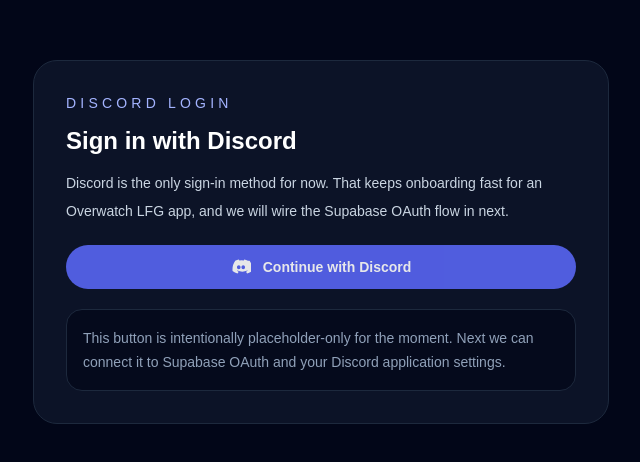
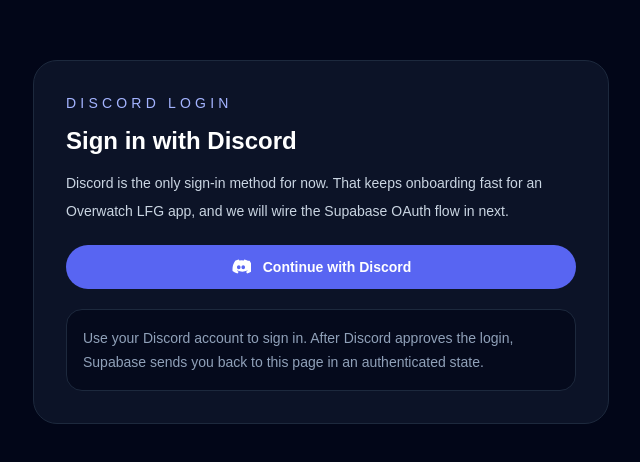
Before and after one commit to emijane/overclock.lol, a Next.js app in the folder overclock/: page /login in a window 1280 px wide. Shown: the part 158-620 px from the top of the page, without its empty margins (319-959 px from the left). Built offline with nearby package versions, Linux system fonts and the light colour scheme; no server answers.

Commit message:
refactor login page and add Discord OAuth starter

```diff
--- /dev/null
+++ b/overclock/app/auth/callback/route.ts
@@ -0,0 +1,27 @@
+import { NextResponse } from "next/server";
+
+import { createClient } from "@/lib/supabase/server";
+
+export async function GET(request: Request) {
+  const requestUrl = new URL(request.url);
+  const code = requestUrl.searchParams.get("code");
+  const next = requestUrl.searchParams.get("next") ?? "/login";
+  const origin = requestUrl.origin;
+
+  if (!code) {
+    return NextResponse.redirect(
+      `${origin}/login?type=error&message=Missing+Discord+auth+code.`
+    );
+  }
+
+  const supabase = await createClient();
+  const { error } = await supabase.auth.exchangeCodeForSession(code);
+
+  if (error) {
+    return NextResponse.redirect(
+      `${origin}/login?type=error&message=Unable+to+sign+in+with+Discord.`
+    );
+  }
+
+  return NextResponse.redirect(`${origin}${next}`);
+}
--- a/overclock/app/login/components/discord-login-card.tsx
+++ b/overclock/app/login/components/discord-login-card.tsx
@@ -1,4 +1,32 @@
+"use client";
+
+import { useState } from "react";
+
+import { createClient } from "@/lib/supabase/client";
+
 export function DiscordLoginCard() {
+  const [isLoading, setIsLoading] = useState(false);
+
+  async function handleDiscordLogin() {
+    setIsLoading(true);
+
+    const supabase = createClient();
+    const redirectTo = `${window.location.origin}/auth/callback?next=/login`;
+    const { error } = await supabase.auth.signInWithOAuth({
+      provider: "discord",
+      options: {
+        redirectTo,
+      },
+    });
+
+    if (error) {
+      setIsLoading(false);
+      window.location.href = `/login?type=error&message=${encodeURIComponent(
+        error.message
+      )}`;
+    }
+  }
+
   return (
     <div className="grid gap-5 rounded-3xl border border-slate-800 bg-slate-900/80 p-8">
       <div>
@@ -17,9 +45,10 @@ export function DiscordLoginCard() {
 
       <button
         type="button"
-        disabled
-        aria-disabled="true"
-        className="flex items-center justify-center gap-3 rounded-full bg-[#5865F2] px-5 py-3 text-sm font-semibold text-white opacity-90 transition"
+        onClick={handleDiscordLogin}
+        disabled={isLoading}
+        aria-disabled={isLoading}
+        className="flex items-center justify-center gap-3 rounded-full bg-[#5865F2] px-5 py-3 text-sm font-semibold text-white transition hover:bg-[#6c77f5] disabled:cursor-wait disabled:opacity-80"
       >
         <svg
           aria-hidden="true"
@@ -29,12 +58,12 @@ export function DiscordLoginCard() {
         >
           <path d="M20.317 4.369A19.791 19.791 0 0 0 15.885 3c-.191.328-.403.769-.554 1.116a18.27 18.27 0 0 0-5.287 0A11.75 11.75 0 0 0 9.49 3a19.736 19.736 0 0 0-4.433 1.369C2.25 8.557 1.489 12.64 1.87 16.666a19.9 19.9 0 0 0 5.993 3.03 14.31 14.31 0 0 0 1.284-2.111 12.945 12.945 0 0 1-2.024-.977c.17-.124.336-.253.496-.386 3.905 1.833 8.142 1.833 12 0 .162.133.327.262.496.386-.646.385-1.323.713-2.024.977.37.765.8 1.468 1.284 2.111a19.87 19.87 0 0 0 5.993-3.03c.456-4.664-.777-8.71-3.051-12.297ZM9.309 14.717c-1.183 0-2.157-1.085-2.157-2.419 0-1.334.955-2.42 2.157-2.42 1.211 0 2.176 1.095 2.157 2.42 0 1.334-.955 2.419-2.157 2.419Zm5.382 0c-1.183 0-2.157-1.085-2.157-2.419 0-1.334.955-2.42 2.157-2.42 1.211 0 2.176 1.095 2.157 2.42 0 1.334-.946 2.419-2.157 2.419Z" />
         </svg>
-        Continue with Discord
+        {isLoading ? "Redirecting to Discord..." : "Continue with Discord"}
       </button>
 
       <div className="rounded-2xl border border-slate-800 bg-slate-950/70 p-4 text-sm leading-6 text-slate-400">
-        This button is intentionally placeholder-only for the moment. Next we
-        can connect it to Supabase OAuth and your Discord application settings.
+        Use your Discord account to sign in. After Discord approves the login,
+        Supabase sends you back to this page in an authenticated state.
       </div>
     </div>
   );
```
